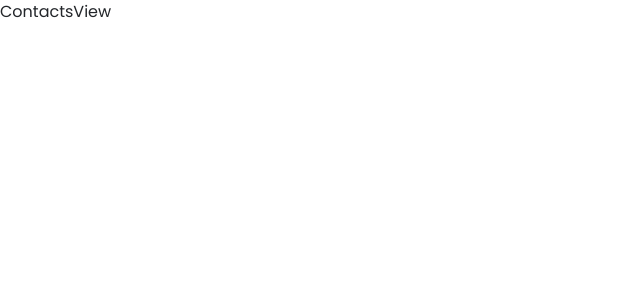
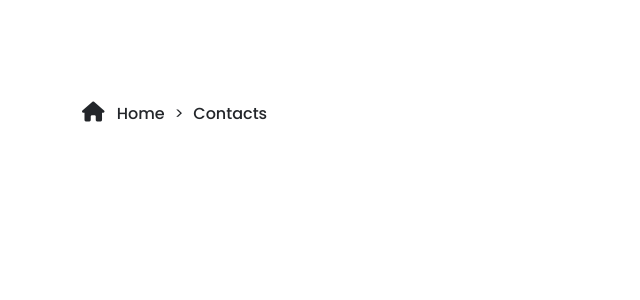
Before and after one commit to ElinAsplund/Fixxo-front-TypeScript, a React (Create React App) app: page /contacts in a window 1280 px wide. Shown: the top 300 px of the page, without its empty margins (0-640 px from the left). Built offline with nearby package versions, Linux system fonts and the light colour scheme.

Commit message:
breadcrumb added

```diff
--- /dev/null
+++ b/src/assets/components/BreadcrumbLink.tsx
@@ -0,0 +1,19 @@
+import React from 'react'
+import { NavLink } from 'react-router-dom'
+
+interface IBreadcrumbLink {
+    hideOrShow: string,
+    pageBefore: string
+}
+
+const BreadcrumbLink: React.FC <IBreadcrumbLink> = ({hideOrShow, pageBefore}) => {
+  return (
+    <li className={hideOrShow}>
+      <NavLink to={`/${pageBefore.replace(/ /gi, "_").toLowerCase()}`} className="breadcrumb-link" end>
+        {pageBefore}
+      </NavLink>
+    </li>
+  )
+}
+
+export default BreadcrumbLink
--- /dev/null
+++ b/src/sections/Breadcrumb.tsx
@@ -0,0 +1,32 @@
+import React from 'react'
+import { NavLink } from 'react-router-dom'
+import BreadcrumbLink from '../assets/components/BreadcrumbLink'
+
+interface IBreadcrumb {
+    className: string,
+    hideOrShowProducts: string,
+    currentPage: string,
+}
+
+const Breadcrumb: React.FC <IBreadcrumb> = ( {className, hideOrShowProducts, currentPage} ) => {
+
+  return (
+    <section className={className}>
+      <div className="container">
+        <ul>
+          <li>
+            <NavLink to="/" className="home-icon" end>
+              <i className="fa-sharp fa-solid fa-house"></i> Home
+            </NavLink>
+          </li>
+          <BreadcrumbLink hideOrShow={hideOrShowProducts} pageBefore="Products" />
+          <li>
+            <h1>{currentPage}</h1>
+          </li>
+        </ul>
+      </div>
+    </section>
+  )
+}
+
+export default Breadcrumb
--- a/src/views/ContactsView.tsx
+++ b/src/views/ContactsView.tsx
@@ -1,10 +1,13 @@
 import React from 'react'
+import Breadcrumb from '../sections/Breadcrumb'
 
 const ContactsView: React.FC = () => {
     document.title='Contacts | Fixxo.'
 
   return (
-    <div>ContactsView</div>
+    <>
+      <Breadcrumb className="breadcrumb" hideOrShowProducts="d-none" currentPage="Contacts" />
+    </>
   )
 }
 
--- a/src/views/ProductDetailsView.tsx
+++ b/src/views/ProductDetailsView.tsx
@@ -1,4 +1,5 @@
 import React from 'react'
+import Breadcrumb from '../sections/Breadcrumb'
 import CurrentOfferBanner from '../sections/CurrentOfferBanner'
 
 const ProductDetailsView: React.FC = () => {
@@ -22,7 +23,8 @@ const ProductDetailsView: React.FC = () => {
 
   return (
     <>
-      <CurrentOfferBanner />
+        {/* <Breadcrumb className="breadcrumb" hideOrShowProducts="d-block" currentPage={productInfo.name} /> */}
+        <CurrentOfferBanner />
     </>
   )
 }
--- a/src/views/ProductsView.tsx
+++ b/src/views/ProductsView.tsx
@@ -1,10 +1,13 @@
 import React from 'react'
+import Breadcrumb from '../sections/Breadcrumb'
 
 const ProductsView: React.FC = () => {
     document.title='Products | Fixxo.'
 
   return (
-    <div>ProductsView</div>
+    <>
+        <Breadcrumb className="breadcrumb" hideOrShowProducts="d-none" currentPage="Products" />
+    </>
   )
 }
 
```
